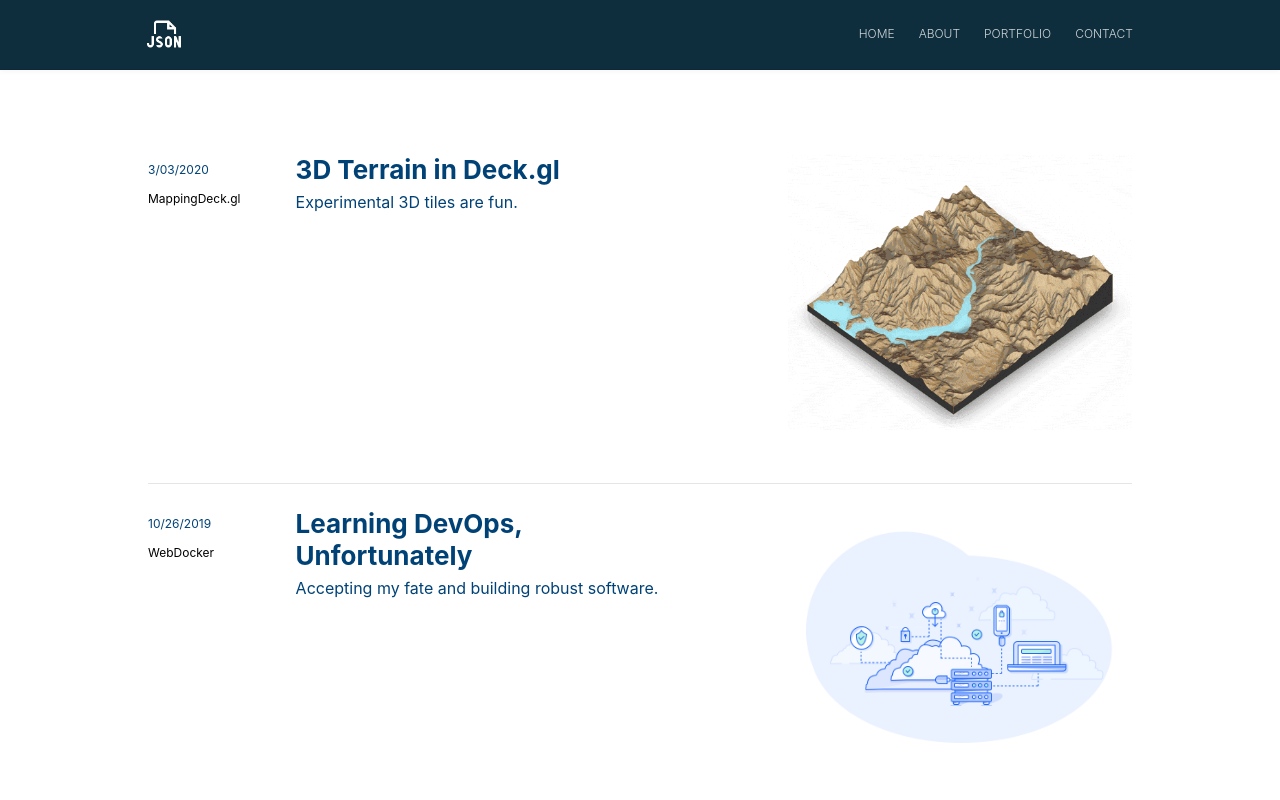
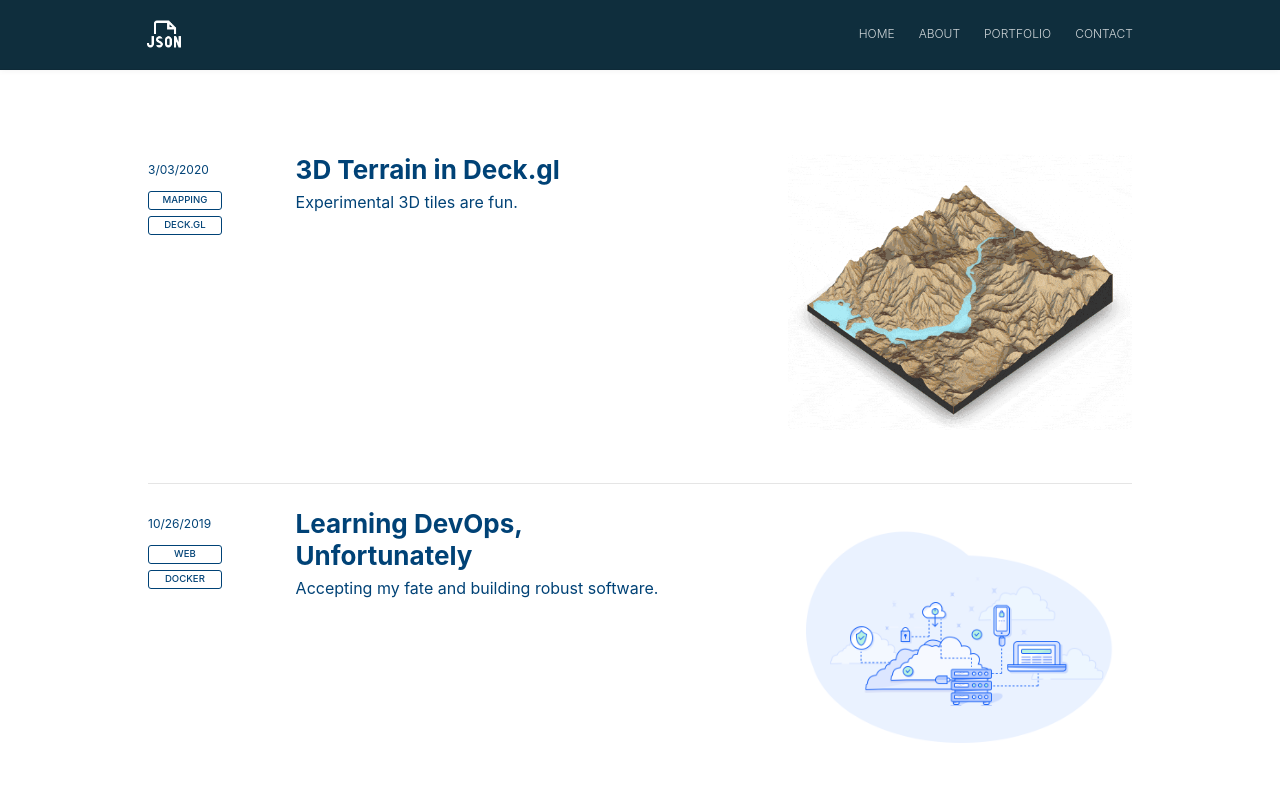
Before and after one commit to jbixon13/reactblog, a React (Create React App) app: page / in a window 1280 px wide. Shown: the top 800 px of the page. Built offline with nearby package versions, Linux system fonts and the light colour scheme; no server answers.

Commit message:
package bump, add tag map & style

```diff
--- a/package.json
+++ b/package.json
@@ -3,13 +3,13 @@
   "version": "0.1.0",
   "private": true,
   "dependencies": {
-    "@loaders.gl/core": "2.1.0-alpha.4",
-    "@loaders.gl/gltf": "^2.1.0-alpha.4",
+    "@loaders.gl/core": "2.1.0-alpha.8",
+    "@loaders.gl/gltf": "2.1.0-alpha.8",
     "@mapbox/vector-tile": "^1.3.1",
     "@testing-library/jest-dom": "^4.2.4",
     "@testing-library/react": "^9.3.2",
     "@testing-library/user-event": "^7.1.2",
-    "deck.gl": "8.1.0-alpha.6",
+    "deck.gl": "8.1.0-beta.1",
     "node-sass": "^4.13.1",
     "pbf": "^3.2.1",
     "react": "^16.13.0",
--- a/src/components/ArticleItem/ArticleItem.js
+++ b/src/components/ArticleItem/ArticleItem.js
@@ -11,7 +11,13 @@ export class ArticleItem extends Component {
                         { this.props.article.date }
                     </div>
                     <div className={styles.tags}>
-                        { this.props.article.tags }
+                        { this.props.article.tags.map((tag) => {
+                            return (
+                            <p className={styles.tag}>
+                                {tag}
+                            </p>
+                            )
+                        }) }
                     </div>
                 </div>
                 <Link to={ this.props.article.link }>
--- a/src/components/ArticleItem/ArticleItem.module.scss
+++ b/src/components/ArticleItem/ArticleItem.module.scss
@@ -22,6 +22,22 @@
 
         .tags {
             margin-top: 1em;
+            text-align: center;
+            display: flex;
+
+            .tag {
+                color: $link-color;
+                font-size: 80%;
+                border: 1px solid $link-color;
+                border-radius: 3px;
+                text-transform: uppercase;
+                font-weight: 500;
+                padding-left: 5px;
+                padding-right: 5px;
+                margin-bottom: -3px;
+                margin-right: 10px;
+                // margin-inline-end: 10px;
+            }
         }
     }
 
@@ -70,6 +86,14 @@
             float: left;
             width: 15%;
             margin-top: 8px;
+
+            .tags {
+                display: revert;
+
+                .tag {
+                    margin-right: 40%;
+                }
+            }
         }
 
         .thumbnail {
@@ -100,5 +124,12 @@
         margin-left: auto;
         margin-right: auto;
         font-size: 20px;
+
+        .metadata {
+
+            .tag {
+                margin-right: 50% !important;
+            }
+        }
     }
 }
--- a/src/components/Home/Home.js
+++ b/src/components/Home/Home.js
@@ -4,17 +4,17 @@ import ArticleList from '../ArticleList/ArticleList';
 
 class Home extends Component {
 
-  // fetch hello world from mario API and return in console
+  // hit plumber API to spin it upand return in console
   componentDidMount () {
     fetch('https://mario-plumber.herokuapp.com/hello/world')
     .then(res => {
       return res.json();
     })
     .then(api => {
-      console.log(api)
+      console.log(api);
     })
     .catch(err => {
-      console.error(err)
+      console.error(err);
     });
   }
 
```
Also changed, not shown: 1 other file (tests, documents, lock files or other folders).
